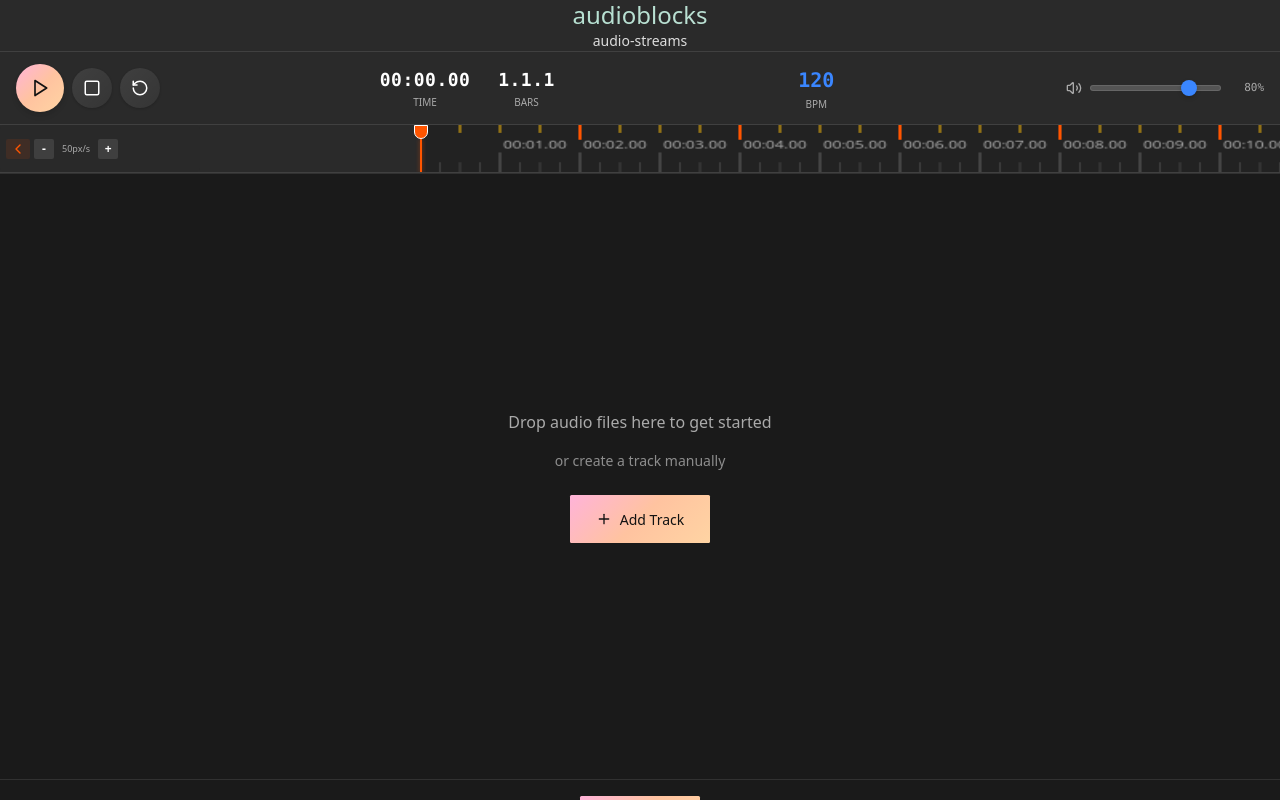
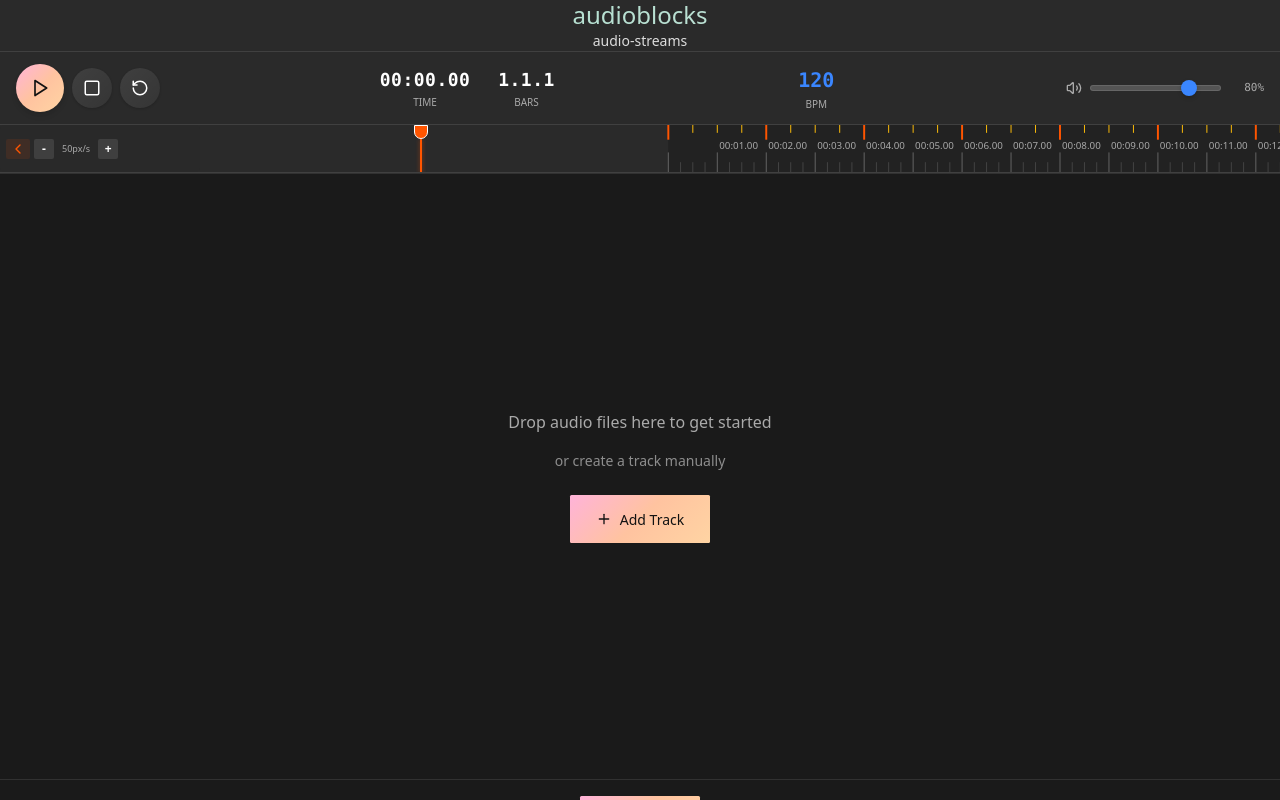
Before and after one commit to tuomashatakka/audio-streams, a React (Vite) app: page / in a window 1280 px wide. Built offline with nearby package versions, Linux system fonts and the light colour scheme.

Commit message:
feat: Convert Timeline component from canvas to SVG for improved performance and accessibility

```diff
--- a/src/components/timeline/Timeline.css
+++ b/src/components/timeline/Timeline.css
@@ -9,7 +9,7 @@
   display: flex;
 }
 
-.timeline-canvas-container {
+.timeline-svg-container {
   position: relative;
   cursor: pointer;
   height: 100%;
@@ -17,11 +17,22 @@
   min-width: 100%;
 }
 
-.timeline-canvas {
+.timeline-svg {
   display: block;
   width: 100%;
   height: 100%;
   background-color: #2a2a2a;
+  user-select: none;
+}
+
+.timeline-svg text {
+  user-select: none;
+  pointer-events: none;
+}
+
+.timeline-svg line {
+  user-select: none;
+  pointer-events: none;
 }
 
 /* Playhead */
@@ -87,6 +98,10 @@
 .timeline-controls.collapsed {
   max-width: 28px;
   padding: 2px;
+}
+
+.timeline-controls.collapsed + .tracks-container {
+  margin-left:
 }
 
 .collapse-button {
--- a/src/components/timeline/Timeline.tsx
+++ b/src/components/timeline/Timeline.tsx
@@ -1,8 +1,8 @@
 /**
- * Timeline Component - displays time ruler and playback head
+ * Timeline Component - displays time ruler and playback head using SVG
  */
 
-import { useRef, useEffect, useCallback, useMemo, useState } from 'react'
+import { useRef, useCallback, useMemo } from 'react'
 import { formatTime, timeToPixels, pixelsToTime } from '../../utils/audioUtils'
 import { ChevronLeft, ChevronRight } from 'lucide-react'
 import './Timeline.css'
@@ -34,38 +34,13 @@
   onZoomChange,
   onToggleCollapse
 }: TimelineProps) {
-  const canvasRef    = useRef<HTMLCanvasElement>(null)
   const containerRef = useRef<HTMLDivElement>(null)
   const isDragging   = useRef(false)
 
   const width = timeToPixels(duration, pixelsPerSecond)
 
-  // Draw the timeline
-  // eslint-disable-next-line max-statements, complexity
-  const drawTimeline = useCallback(() => {
-    const canvas = canvasRef.current
-    if (!canvas)
-      return
-
-    const ctx = canvas.getContext('2d')
-    if (!ctx)
-      return
-
-    // Set canvas size
-    canvas.width = width
-    canvas.height = height
-
-    // Clear canvas
-    ctx.fillStyle = '#222222'
-    ctx.fillRect(0, 0, width, height)
-
-    // Set text properties
-    ctx.fillStyle = 'currentColor'
-    ctx.font = '10px system-ui'
-    ctx.textAlign = 'left'
-    ctx.textBaseline = 'top'
-
-    // Calculate time intervals for markers
+  // Generate timeline markers data
+  const timelineData = useMemo(() => {
     const secondsPerPixel = 1 / pixelsPerSecond
     let majorInterval     = 1 // seconds
     let minorInterval     = 0.25 // seconds
@@ -84,27 +59,23 @@
       minorInterval = 0.5
     }
 
-    // Draw time markers
+    const timeMarkers = []
+    const beatMarkers = []
+
+    // Generate time markers
     for (let time = 0; time <= duration; time += minorInterval) {
       const x       = timeToPixels(time, pixelsPerSecond)
       const isMajor = time % majorInterval === 0
 
-      // Draw tick mark
-      ctx.strokeStyle = isMajor ? '#666666' : '#444444'
-      ctx.lineWidth = 1
-      ctx.beginPath()
-      ctx.moveTo(x, height - (isMajor ? 20 : 10))
-      ctx.lineTo(x, height)
-      ctx.stroke()
-
-      // Draw time label for major ticks
-      if (isMajor && x > 0) {
-        ctx.fillStyle = '#aaaaaa'
-        ctx.fillText(formatTime(time), x + 2, height - 32)
-      }
+      timeMarkers.push({
+        x,
+        time,
+        isMajor,
+        label: isMajor && x > 0 ? formatTime(time) : null
+      })
     }
 
-    // Draw bars/beats markers if zoomed in enough
+    // Generate beat/bar markers if zoomed in enough
     if (pixelsPerSecond > 20) {
       const beatsPerSecond = bpm / 60
       const beatsPerBar    = timeSignature.numerator
@@ -115,15 +86,15 @@
         const x          = timeToPixels(time, pixelsPerSecond)
         const isBarStart = time % secondsPerBar < 0.001
 
-        ctx.strokeStyle = isBarStart ? '#ff5500' : '#ffbe0b'
-        ctx.lineWidth = isBarStart ? 2 : 1
-        ctx.beginPath()
-        ctx.moveTo(x, 0)
-        ctx.lineTo(x, isBarStart ? 15 : 8)
-        ctx.stroke()
+        beatMarkers.push({
+          x,
+          isBarStart
+        })
       }
     }
-  }, [ width, height, duration, pixelsPerSecond, bpm, timeSignature ])
+
+    return { timeMarkers, beatMarkers }
+  }, [ duration, pixelsPerSecond, bpm, timeSignature ])
 
   // Handle click/drag for scrubbing
   const handleMouseDown = useCallback((event: React.MouseEvent) => {
@@ -172,11 +143,6 @@
     onZoomChange(newPixelsPerSecond)
   }, [ pixelsPerSecond, onZoomChange ])
 
-  // Redraw timeline when props change
-  useEffect(() => {
-    drawTimeline()
-  }, [ drawTimeline ])
-
   // Calculate playhead position
   const playheadPosition = timeToPixels(currentTime, pixelsPerSecond)
 
@@ -187,13 +153,67 @@
   return <div className={`timeline-container ${isDragging.current ? 'scrubbing' : ''} ${isCollapsed ? 'collapsed' : ''}`} style={{ height }}>
     <div
       ref={containerRef}
-      className='timeline-canvas-container'
+      className='timeline-svg-container'
       onMouseDown={handleMouseDown}
       onWheel={handleWheel}
       style={{ width }}
     >
-      <canvas ref={canvasRef} className='timeline-canvas' />
+      <svg
+        className='timeline-svg'
+        width={width}
+        height={height}
+        viewBox={`0 0 ${width} ${height}`}
+        role="img"
+        aria-label={`Timeline showing ${formatTime(duration)} duration, current time ${formatTime(currentTime)}`}
+      >
+        {/* Background */}
+        <rect
+          width={width}
+          height={height}
+          fill="#222222"
+        />
 
+        {/* Beat/Bar markers */}
+        {timelineData.beatMarkers.map((marker, index) => (
+          <line
+            key={`beat-${index}`}
+            x1={marker.x}
+            y1={0}
+            x2={marker.x}
+            y2={marker.isBarStart ? 15 : 8}
+            stroke={marker.isBarStart ? '#ff5500' : '#ffbe0b'}
+            strokeWidth={marker.isBarStart ? 2 : 1}
+          />
+        ))}
+
+        {/* Time markers */}
+        {timelineData.timeMarkers.map((marker, index) => (
+          <g key={`time-${index}`}>
+            <line
+              x1={marker.x}
+              y1={height - (marker.isMajor ? 20 : 10)}
+              x2={marker.x}
+              y2={height}
+              stroke={marker.isMajor ? '#666666' : '#444444'}
+              strokeWidth={1}
+            />
+            {marker.label && (
+              <text
+                x={marker.x + 2}
+                y={height - 32}
+                fill="#aaaaaa"
+                fontSize="10"
+                fontFamily="system-ui"
+                dominantBaseline="hanging"
+              >
+                {marker.label}
+              </text>
+            )}
+          </g>
+        ))}
+      </svg>
+
+      {/* Playhead */}
       <div
         className='playhead'
         style={{
--- a/src/styles/globals.css
+++ b/src/styles/globals.css
@@ -605,3 +605,20 @@
 .tracks-container {
   overflow: unset;
 }
+
+
+.timeline-canvas {
+  width: 100%;
+  height: 100%;
+}
+.timeline-container {
+  display: block;
+}
+.timeline-svg-container {
+  margin-left: 420px;
+}
+.timeline-container.collapsed
+.timeline-svg-container {
+  display: block;
+  margin-left: 20px;
+}
```
Also changed, not shown: 1 other file (tests, documents, lock files or other folders).
